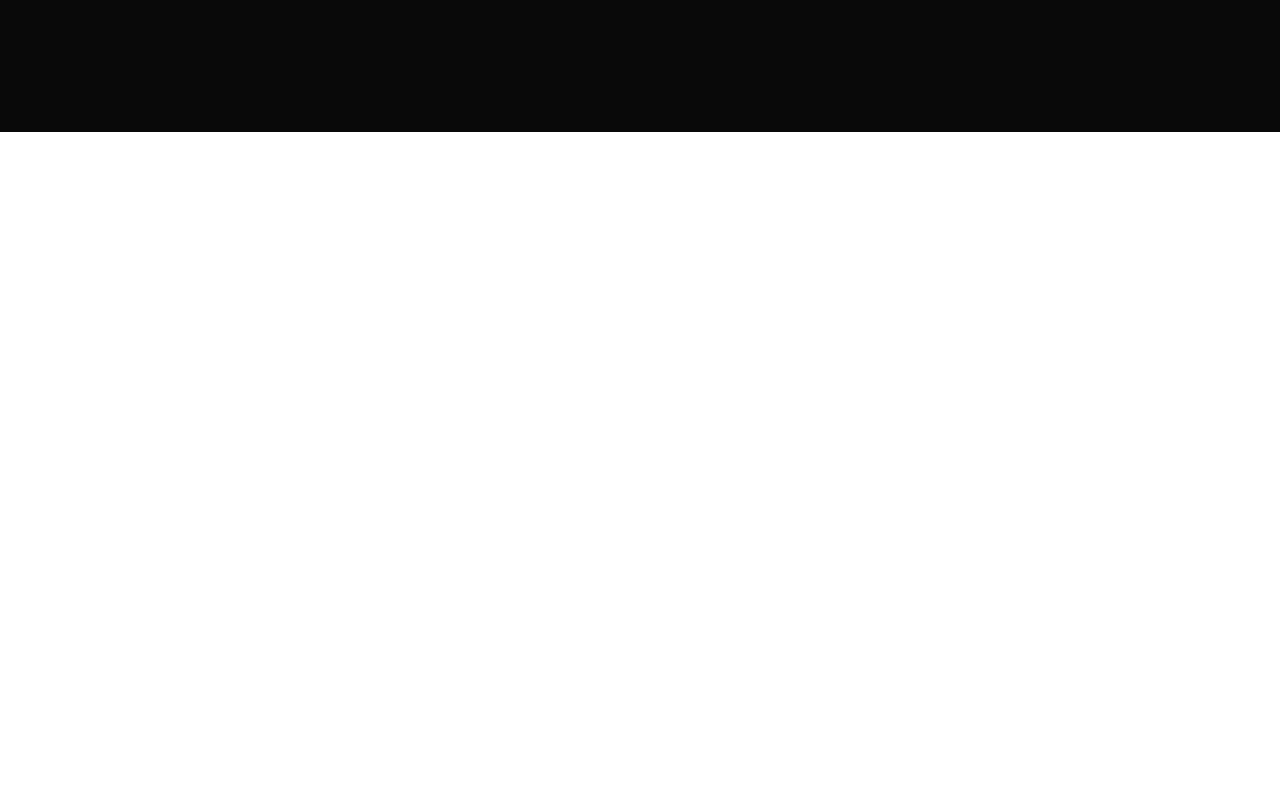
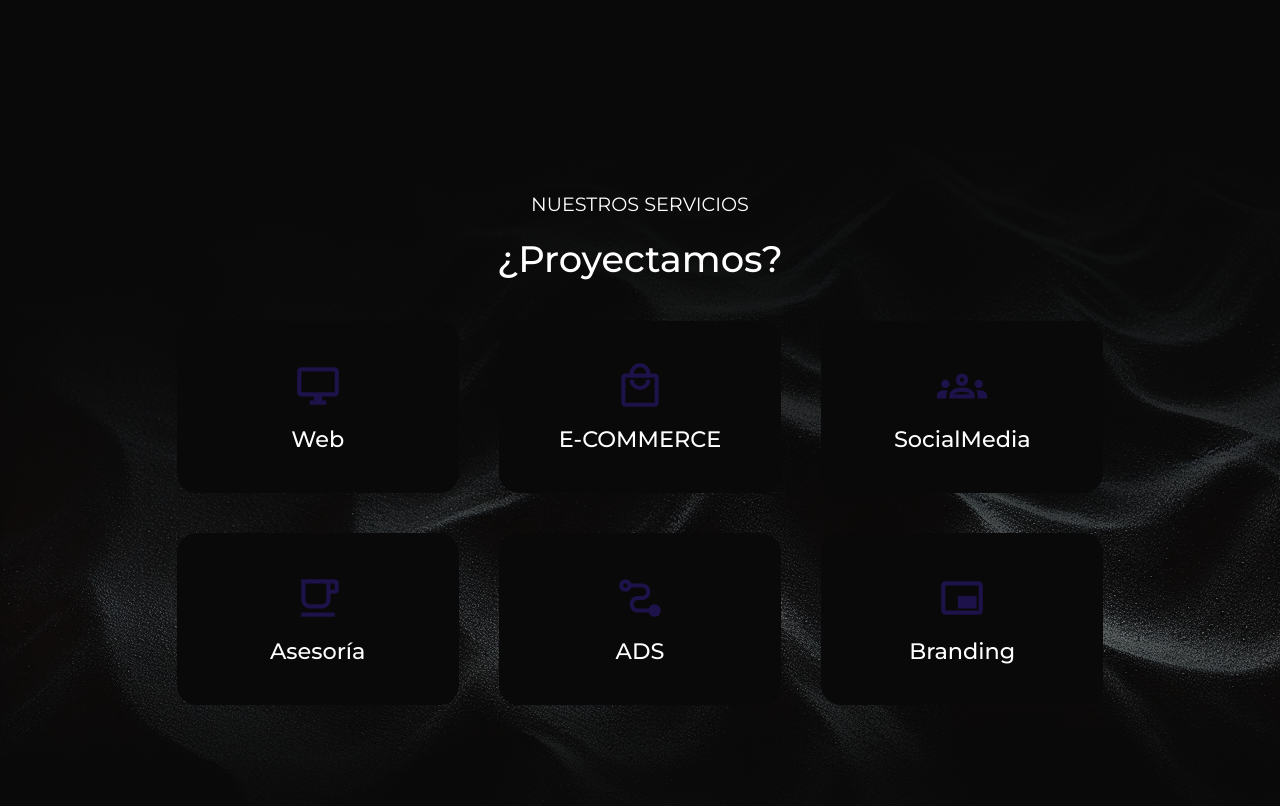
Before and after one commit to IsmaelLajud2/StartupLanding, a React (Vite) app: page / in a window 1280 px wide. Shown: the part 6360-7166 px from the top of the page. Before the commit the page ends 6492 px from the top, so only its background shows below. Built offline with nearby package versions, Linux system fonts and the light colour scheme.

Commit message:
actualizando

```diff
--- a/src/App.jsx
+++ b/src/App.jsx
@@ -6,6 +6,7 @@ import PresupuestoSection from './Components/PresupuestoSection'
 import Seccion2 from './Components/Seccion2'
 import SectionProyects from './Components/SeccionCard/SectionProyects'
 import ProyectsSection from './Components/SeccionProyects/ProyectsSection'
+import ServiciosSection from './Components/Servicios/ServiciosSection'
 import VideoSeccion from './Components/VideoSeccion'
 
 function App() {
@@ -19,6 +20,7 @@ function App() {
       <MarketingSection />
       <ProyectsSection />
       <PresupuestoSection />
+      <ServiciosSection />
     </>
   )
 }
--- /dev/null
+++ b/src/Components/SVG/AdsSVG.jsx
@@ -0,0 +1,14 @@
+import * as React from "react"
+const AdsSVG = (props) => (
+    <svg
+        xmlns="http://www.w3.org/2000/svg"
+        width={50}
+        height={50}
+        fill="currentcolor"
+        viewBox="0 -960 960 960"
+        {...props}
+    >
+        <path d="M760-120q-39 0-70-22.5T647-200H440q-66 0-113-47t-47-113q0-66 47-113t113-47h80q33 0 56.5-23.5T600-600q0-33-23.5-56.5T520-680H313q-13 35-43.5 57.5T200-600q-50 0-85-35t-35-85q0-50 35-85t85-35q39 0 69.5 22.5T313-760h207q66 0 113 47t47 113q0 66-47 113t-113 47h-80q-33 0-56.5 23.5T360-360q0 33 23.5 56.5T440-280h207q13-35 43.5-57.5T760-360q50 0 85 35t35 85q0 50-35 85t-85 35ZM200-680q17 0 28.5-11.5T240-720q0-17-11.5-28.5T200-760q-17 0-28.5 11.5T160-720q0 17 11.5 28.5T200-680Z" />
+    </svg>
+)
+export default AdsSVG
--- /dev/null
+++ b/src/Components/SVG/BrandingSVG.jsx
@@ -0,0 +1,14 @@
+import * as React from "react"
+const BrandingSVG = (props) => (
+    <svg
+        xmlns="http://www.w3.org/2000/svg"
+        width={50}
+        height={50}
+        fill="currentcolor"
+        viewBox="0 -960 960 960"
+        {...props}
+    >
+        <path d="M400-280h360v-240H400v240ZM160-160q-33 0-56.5-23.5T80-240v-480q0-33 23.5-56.5T160-800h640q33 0 56.5 23.5T880-720v480q0 33-23.5 56.5T800-160H160Zm0-80h640v-480H160v480Zm0 0v-480 480Z" />
+    </svg>
+)
+export default BrandingSVG
--- /dev/null
+++ b/src/Components/SVG/CoffeSVG.jsx
@@ -0,0 +1,14 @@
+import * as React from "react"
+const CoffeSVG = (props) => (
+    <svg
+        xmlns="http://www.w3.org/2000/svg"
+        width={50}
+        height={50}
+        fill="currentcolor"
+        viewBox="0 -960 960 960"
+        {...props}
+    >
+        <path d="M160-120v-80h640v80H160Zm160-160q-66 0-113-47t-47-113v-400h640q33 0 56.5 23.5T880-760v120q0 33-23.5 56.5T800-560h-80v120q0 66-47 113t-113 47H320Zm0-80h240q33 0 56.5-23.5T640-440v-320H240v320q0 33 23.5 56.5T320-360Zm400-280h80v-120h-80v120ZM320-360h-80 400-320Z" />
+    </svg>
+)
+export default CoffeSVG
--- /dev/null
+++ b/src/Components/SVG/ScreenSVG.jsx
@@ -0,0 +1,14 @@
+import * as React from "react"
+const ScreenSVG = (props) => (
+    <svg
+        xmlns="http://www.w3.org/2000/svg"
+        width={50}
+        height={50}
+        fill="currentcolor"
+        viewBox="0 -960 960 960"
+        {...props}
+    >
+        <path d="M320-120v-80h80v-80H160q-33 0-56.5-23.5T80-360v-400q0-33 23.5-56.5T160-840h640q33 0 56.5 23.5T880-760v400q0 33-23.5 56.5T800-280H560v80h80v80H320ZM160-360h640v-400H160v400Zm0 0v-400 400Z" />
+    </svg>
+)
+export default ScreenSVG
--- /dev/null
+++ b/src/Components/SVG/SocialMediaSVG.jsx
@@ -0,0 +1,14 @@
+import * as React from "react"
+const SocialMediaSVG = (props) => (
+    <svg
+        xmlns="http://www.w3.org/2000/svg"
+        width={50}
+        height={50}
+        fill="currentcolor"
+        viewBox="0 -960 960 960"
+        {...props}
+    >
+        <path d="M0-240v-63q0-43 44-70t116-27q13 0 25 .5t23 2.5q-14 21-21 44t-7 48v65H0Zm240 0v-65q0-32 17.5-58.5T307-410q32-20 76.5-30t96.5-10q53 0 97.5 10t76.5 30q32 20 49 46.5t17 58.5v65H240Zm540 0v-65q0-26-6.5-49T754-397q11-2 22.5-2.5t23.5-.5q72 0 116 26.5t44 70.5v63H780Zm-455-80h311q-10-20-55.5-35T480-370q-55 0-100.5 15T325-320ZM160-440q-33 0-56.5-23.5T80-520q0-34 23.5-57t56.5-23q34 0 57 23t23 57q0 33-23 56.5T160-440Zm640 0q-33 0-56.5-23.5T720-520q0-34 23.5-57t56.5-23q34 0 57 23t23 57q0 33-23 56.5T800-440Zm-320-40q-50 0-85-35t-35-85q0-51 35-85.5t85-34.5q51 0 85.5 34.5T600-600q0 50-34.5 85T480-480Zm0-80q17 0 28.5-11.5T520-600q0-17-11.5-28.5T480-640q-17 0-28.5 11.5T440-600q0 17 11.5 28.5T480-560Zm1 240Zm-1-280Z" />
+    </svg>
+)
+export default SocialMediaSVG
--- /dev/null
+++ b/src/Components/SVG/StoreSVG.jsx
@@ -0,0 +1,14 @@
+import * as React from "react"
+const StoreSVG = (props) => (
+    <svg
+        xmlns="http://www.w3.org/2000/svg"
+        width={50}
+        height={50}
+        fill="currentcolor"
+        viewBox="0 -960 960 960"
+        {...props}
+    >
+        <path d="M200-80q-33 0-56.5-23.5T120-160v-480q0-33 23.5-56.5T200-720h80q0-83 58.5-141.5T480-920q83 0 141.5 58.5T680-720h80q33 0 56.5 23.5T840-640v480q0 33-23.5 56.5T760-80H200Zm0-80h560v-480H200v480Zm280-240q83 0 141.5-58.5T680-600h-80q0 50-35 85t-85 35q-50 0-85-35t-35-85h-80q0 83 58.5 141.5T480-400ZM360-720h240q0-50-35-85t-85-35q-50 0-85 35t-35 85ZM200-160v-480 480Z" />
+    </svg>
+)
+export default StoreSVG
--- /dev/null
+++ b/src/Components/Servicios/CardsServicios.jsx
@@ -0,0 +1,14 @@
+import React from 'react'
+import '../Styles/ServiciosStyles.css'
+const CardsServicios = ({ icon, title }) => {
+    return (
+        <div className='servicios-card'>
+            <div className='card-icon'>
+                <span className='card-svg'>{icon}</span>
+            </div>
+            <p className='p-cardtitle'>{title}</p>
+        </div>
+    )
+}
+
+export default CardsServicios
--- /dev/null
+++ b/src/Components/Servicios/ServiciosData.jsx
@@ -0,0 +1,31 @@
+import AdsSVG from "../SVG/AdsSVG";
+import BrandingSVG from "../SVG/BrandingSVG";
+import CoffeSVG from "../SVG/CoffeSVG";
+import ScreenSVG from "../SVG/ScreenSVG";
+import SocialMediaSVG from "../SVG/SocialMediaSVG";
+import StoreSVG from "../SVG/StoreSVG";
+
+const serviciosData = [
+    {
+        icon: <ScreenSVG />, title: "Web"
+    },
+    {
+        icon: <StoreSVG />, title: "E-COMMERCE"
+    },
+    {
+        icon: <SocialMediaSVG />, title: "SocialMedia",
+
+    },
+    {
+        icon: <CoffeSVG />, title: "Asesoría"
+    },
+    {
+        icon: <AdsSVG />, title: "ADS"
+    },
+    {
+        icon: <BrandingSVG />, title: "Branding"
+    }
+
+]
+
+export default serviciosData
--- /dev/null
+++ b/src/Components/Servicios/ServiciosSection.jsx
@@ -0,0 +1,30 @@
+import React from 'react'
+import serviciosData from './ServiciosData'
+import '../Styles/ServiciosStyles.css'
+import CardsServicios from './CardsServicios'
+import 'aos/dist/aos.css'
+
+const ServiciosSection = () => {
+    return (
+        <section className='servicios-container'>
+            <div className='title-container'>
+                <p className='p-servicios' data-aos="fade-up" data-aos-duration="700" data-aos-anchor-placement="top-bottom" >NUESTROS SERVICIOS </p>
+                <h1 className='h1-proyectamos'>¿Proyectamos?</h1>
+            </div>
+            <div className='container-section'>
+
+
+                <div className='cardservicios-container' data-aos="fade-up" data-aos-duration="700" data-aos-anchor-placement="top-bottom" >
+
+                    {
+                        serviciosData.map((servicio, index) => (
+                            <CardsServicios key={index} icon={servicio.icon} title={servicio.title} />
+                        ))
+                    }
+                </div>
+            </div>
+        </section>
+    )
+}
+
+export default ServiciosSection
--- /dev/null
+++ b/src/Components/Styles/ServiciosStyles.css
@@ -0,0 +1,89 @@
+.servicios-container {
+    height: 100vh;
+    width: 100%;
+    background: linear-gradient(to bottom,
+
+            rgba(9, 9, 9, 1),
+            /* Color superior ajustado a #090909 */
+            rgba(9, 9, 9, 0.95),
+            rgba(9, 9, 9, 0.8),
+            rgba(9, 9, 9, 0.5),
+            rgba(9, 9, 9, 0.95),
+            rgba(9, 9, 9, 1)), url('/Images/FondoHero.png');
+    display: flex;
+    text-align: center;
+    flex-direction: column;
+
+    color: white;
+    font-family: 'Montserrat', sans-serif;
+}
+
+.title-container {
+    display: flex;
+    flex-direction: column;
+
+    padding-top: 50px;
+
+}
+
+.p-servicios {
+    font-size: 1.2rem;
+    font-weight: 400;
+    padding-top: 10px;
+    padding-bottom: 10px;
+}
+
+.h1-proyectamos {
+    font-size: 2.3rem;
+    font-weight: 500;
+    padding-top: 10px;
+}
+
+.container-section {
+    display: flex;
+    align-items: center;
+    justify-content: center;
+}
+
+.cardservicios-container {
+
+    text-align: center;
+    max-width: fit-content;
+
+    overflow: hidden;
+    display: grid;
+    grid-template-columns: repeat(3, 1fr);
+    padding-top: 40px;
+
+    gap: 40px;
+}
+
+
+.servicios-card {
+    padding: 40px 60px 40px 60px;
+    background-color: rgb(9 9 9);
+    border-radius: 20px;
+
+
+
+}
+
+.p-cardtitle {
+    margin-top: 10px;
+    font-weight: 500;
+    font-size: 1.4rem;
+}
+
+
+.card-svg {
+    display: inline-block;
+    color: #1E124A;
+    transition: transform 0.3s ease-in-out
+}
+
+.card-svg:hover {
+
+    transform: translateY(-10px);
+    color: #1d7175;
+    cursor: pointer;
+}
```
